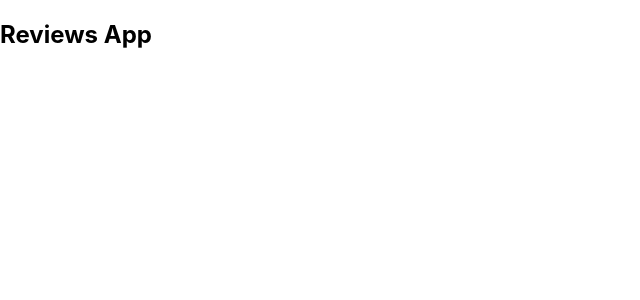
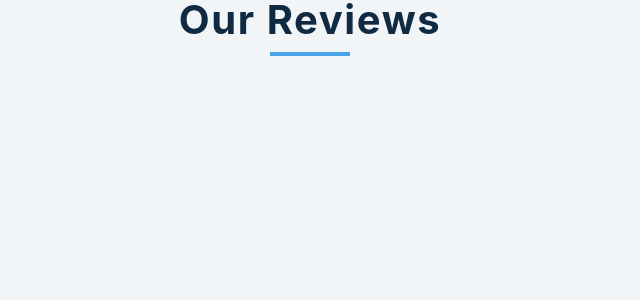
Before and after one commit to Maina-Francis/Reviews-App, a React (Create React App) app: page / in a window 1280 px wide. Shown: the top 300 px of the page, without its empty margins (0-640 px from the left). Built offline with nearby package versions, Linux system fonts and the light colour scheme.

Commit message:
added styling in our index.css file

```diff
--- a/public/index.html
+++ b/public/index.html
@@ -24,7 +24,7 @@
       work correctly both with client-side routing and a non-root public URL.
       Learn how to configure a non-root public URL by running `npm run build`.
     -->
-    <title>React App</title>
+    <title>Reviews App</title>
   </head>
   <body>
     <noscript>You need to enable JavaScript to run this app.</noscript>
--- a/src/App.js
+++ b/src/App.js
@@ -1,10 +1,14 @@
 import React from "react";
 import Review from "./Review";
+
 function App() {
   return (
-    <div className="App">
-      <h2>Reviews App</h2>
-    </div>
+    <section className="container">
+      <div className="title">
+        <h2> Our Reviews</h2>
+        <div className="underline"></div>
+      </div>
+    </section>
   );
 }
 
--- a/src/index.css
+++ b/src/index.css
@@ -1,13 +1,252 @@
+/*
+===============
+Variables
+===============
+*/
+
+:root {
+  /* dark shades of primary color*/
+  --clr-primary-1: hsl(205, 86%, 17%);
+  --clr-primary-2: hsl(205, 77%, 27%);
+  --clr-primary-3: hsl(205, 72%, 37%);
+  --clr-primary-4: hsl(205, 63%, 48%);
+  /* primary/main color */
+  --clr-primary-5: hsl(205, 78%, 60%);
+  /* lighter shades of primary color */
+  --clr-primary-6: hsl(205, 89%, 70%);
+  --clr-primary-7: hsl(205, 90%, 76%);
+  --clr-primary-8: hsl(205, 86%, 81%);
+  --clr-primary-9: hsl(205, 90%, 88%);
+  --clr-primary-10: hsl(205, 100%, 96%);
+  /* darkest grey - used for headings */
+  --clr-grey-1: hsl(209, 61%, 16%);
+  --clr-grey-2: hsl(211, 39%, 23%);
+  --clr-grey-3: hsl(209, 34%, 30%);
+  --clr-grey-4: hsl(209, 28%, 39%);
+  /* grey used for paragraphs */
+  --clr-grey-5: hsl(210, 22%, 49%);
+  --clr-grey-6: hsl(209, 23%, 60%);
+  --clr-grey-7: hsl(211, 27%, 70%);
+  --clr-grey-8: hsl(210, 31%, 80%);
+  --clr-grey-9: hsl(212, 33%, 89%);
+  --clr-grey-10: hsl(210, 36%, 96%);
+  --clr-white: #fff;
+  --clr-red-dark: hsl(360, 67%, 44%);
+  --clr-red-light: hsl(360, 71%, 66%);
+  --clr-green-dark: hsl(125, 67%, 44%);
+  --clr-green-light: hsl(125, 71%, 66%);
+  --clr-black: #222;
+  --transition: all 0.3s linear;
+  --spacing: 0.1rem;
+  --radius: 0.25rem;
+  --light-shadow: 0 5px 15px rgba(0, 0, 0, 0.1);
+  --dark-shadow: 0 5px 15px rgba(0, 0, 0, 0.2);
+  --max-width: 1170px;
+  --fixed-width: 620px;
+}
+/*
+===============
+Global Styles
+===============
+*/
+
+*,
+::after,
+::before {
+  margin: 0;
+  padding: 0;
+  box-sizing: border-box;
+}
 body {
-  margin: 0;
-  font-family: -apple-system, BlinkMacSystemFont, 'Segoe UI', 'Roboto', 'Oxygen',
-    'Ubuntu', 'Cantarell', 'Fira Sans', 'Droid Sans', 'Helvetica Neue',
-    sans-serif;
-  -webkit-font-smoothing: antialiased;
-  -moz-osx-font-smoothing: grayscale;
+  font-family: -apple-system, BlinkMacSystemFont, "Segoe UI", Roboto, Oxygen,
+    Ubuntu, Cantarell, "Open Sans", "Helvetica Neue", sans-serif;
+  background: var(--clr-grey-10);
+  color: var(--clr-grey-1);
+  line-height: 1.5;
+  font-size: 0.875rem;
+}
+ul {
+  list-style-type: none;
+}
+a {
+  text-decoration: none;
+}
+h1,
+h2,
+h3,
+h4 {
+  letter-spacing: var(--spacing);
+  text-transform: capitalize;
+  line-height: 1.25;
+  margin-bottom: 0.75rem;
+}
+h1 {
+  font-size: 3rem;
+}
+h2 {
+  font-size: 2rem;
+}
+h3 {
+  font-size: 1.25rem;
+}
+h4 {
+  font-size: 0.875rem;
+}
+p {
+  margin-bottom: 1.25rem;
+  color: var(--clr-grey-5);
+}
+@media screen and (min-width: 800px) {
+  h1 {
+    font-size: 4rem;
+  }
+  h2 {
+    font-size: 2.5rem;
+  }
+  h3 {
+    font-size: 1.75rem;
+  }
+  h4 {
+    font-size: 1rem;
+  }
+  body {
+    font-size: 1rem;
+  }
+  h1,
+  h2,
+  h3,
+  h4 {
+    line-height: 1;
+  }
+}
+/*  global classes */
+
+/* section */
+.section {
+  width: 90vw;
+  margin: 0 auto;
+  max-width: var(--max-width);
 }
 
-code {
-  font-family: source-code-pro, Menlo, Monaco, Consolas, 'Courier New',
-    monospace;
+@media screen and (min-width: 992px) {
+  .section {
+    width: 95vw;
+  }
 }
+
+/*
+===============
+Reviews
+===============
+*/
+main {
+  min-height: 100vh;
+  display: grid;
+  place-items: center;
+}
+.title {
+  text-align: center;
+  margin-bottom: 4rem;
+}
+.underline {
+  height: 0.25rem;
+  width: 5rem;
+  background: var(--clr-primary-5);
+  margin-left: auto;
+  margin-right: auto;
+}
+.container {
+  width: 80vw;
+  max-width: var(--fixed-width);
+}
+.review {
+  background: var(--clr-white);
+  padding: 1.5rem 2rem;
+  border-radius: var(--radius);
+  box-shadow: var(--light-shadow);
+  transition: var(--transition);
+  text-align: center;
+}
+.review:hover {
+  box-shadow: var(--dark-shadow);
+}
+.img-container {
+  position: relative;
+  width: 150px;
+  height: 150px;
+  border-radius: 50%;
+  margin: 0 auto;
+  margin-bottom: 1.5rem;
+}
+.person-img {
+  width: 100%;
+  display: block;
+  height: 100%;
+  object-fit: cover;
+  border-radius: 50%;
+  position: relative;
+}
+.quote-icon {
+  position: absolute;
+  top: 0;
+  left: 0;
+  width: 2.5rem;
+  height: 2.5rem;
+  display: grid;
+  place-items: center;
+  border-radius: 50%;
+  transform: translateY(25%);
+  background: var(--clr-primary-5);
+  color: var(--clr-white);
+}
+.img-container::before {
+  content: "";
+  width: 100%;
+  height: 100%;
+  background: var(--clr-primary-5);
+  position: absolute;
+  top: -0.25rem;
+  right: -0.5rem;
+  border-radius: 50%;
+}
+.author {
+  margin-bottom: 0.25rem;
+}
+.job {
+  margin-bottom: 0.5rem;
+  text-transform: uppercase;
+  color: var(--clr-primary-5);
+  font-size: 0.85rem;
+}
+.info {
+  margin-bottom: 0.75rem;
+}
+.prev-btn,
+.next-btn {
+  color: var(--clr-primary-7);
+  font-size: 1.25rem;
+  background: transparent;
+  border-color: transparent;
+  margin: 0 0.5rem;
+  transition: var(--transition);
+  cursor: pointer;
+}
+.prev-btn:hover,
+.next-btn:hover {
+  color: var(--clr-primary-5);
+}
+.random-btn {
+  margin-top: 0.5rem;
+  background: var(--clr-primary-10);
+  color: var(--clr-primary-5);
+  padding: 0.25rem 0.5rem;
+  text-transform: capitalize;
+  border-radius: var(--radius);
+  transition: var(--transition);
+  border-color: transparent;
+  cursor: pointer;
+}
+.random-btn:hover {
+  background: var(--clr-primary-5);
+  color: var(--clr-primary-1);
+}
```
